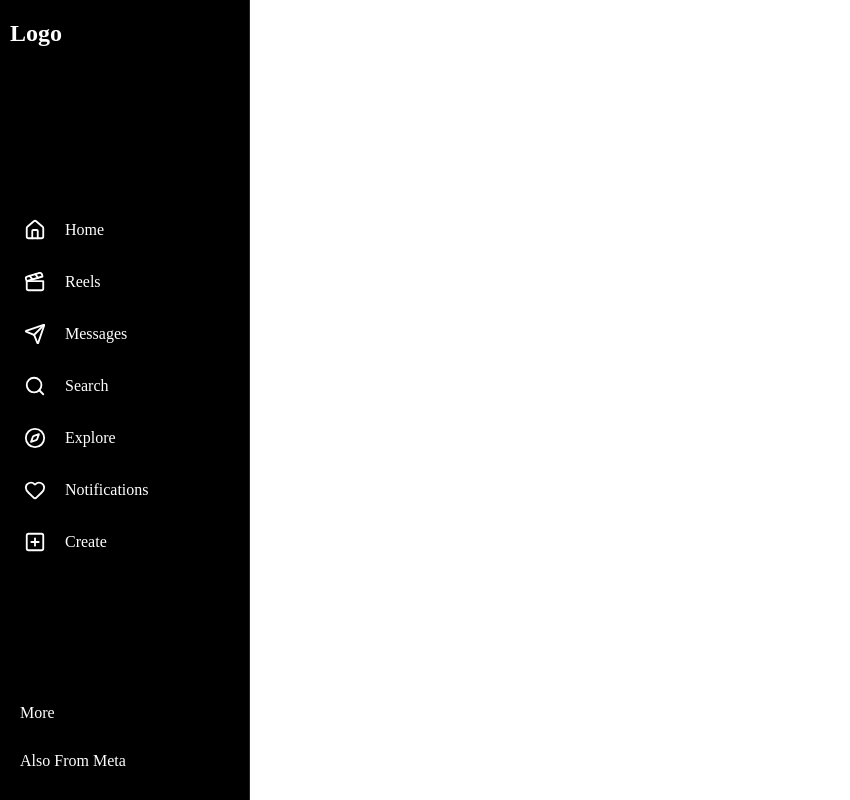
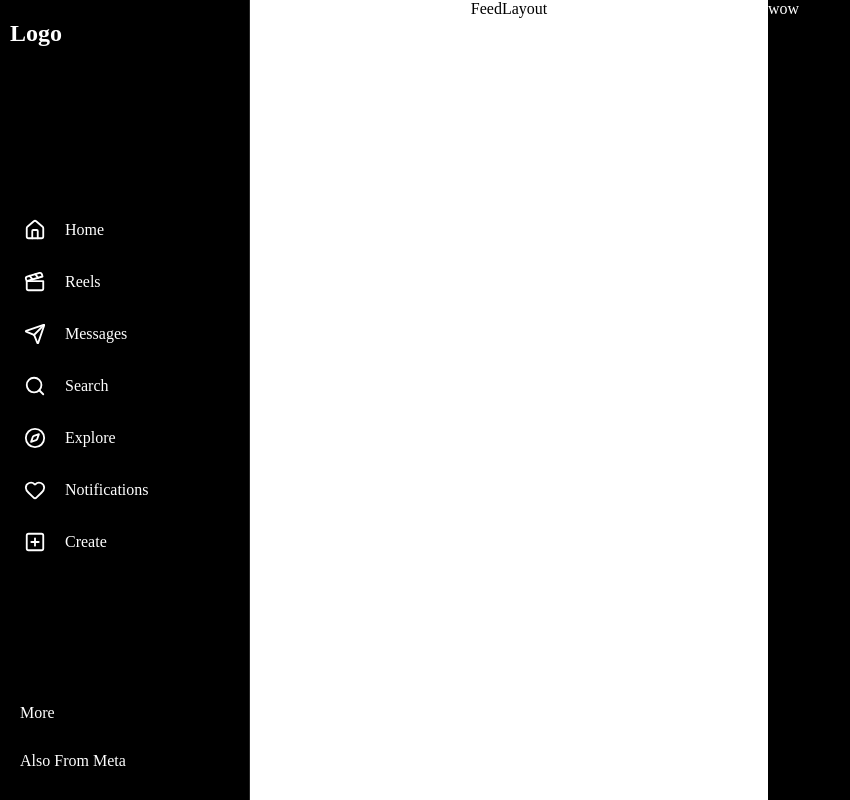
Before and after one commit to Myst-12/Instagram-Clone, a React (Vite) app: page / in a window 1280 px wide. Shown: the whole page, without its empty margins (0-850 px from the left). Built offline with nearby package versions, Linux system fonts and the light colour scheme.

Commit message:
made the basic structure and preparing the right side bar

```diff
--- a/src/App.jsx
+++ b/src/App.jsx
@@ -1,10 +1,14 @@
 import Sidebar from "./Components/layout/Sidebar"
+import RightSidebar from "./Components/layout/RightSidebar"
+import FeedLayout from "./Components/layout/FeedLayout"
 
 
 function App() {
   return(
-    <div>
+    <div className="Home">
       <Sidebar />
+      <FeedLayout />
+      <RightSidebar />
     </div>
   )
 }
--- a/src/Components/layout/RightSidebar.jsx
+++ b/src/Components/layout/RightSidebar.jsx
@@ -1,8 +1,20 @@
 import React from 'react'
 
 const RightSidebar = () => {
+
+  const suggestions = [
+    {name:"user 1", info:"Suggested for you"},
+    {name:"user 2", info:"Suggested for you"},
+    {name:"user 3", info:"New to Instagram"},
+    {name:"user 4", info:"New to Instagram"}
+  ]
+
+
+
   return (
-    <div>RightSidebar</div>
+    <div className='RightSidebar'>
+      wow
+    </div>
   )
 }
 
--- a/src/index.css
+++ b/src/index.css
@@ -3,6 +3,17 @@
   padding: 0;
   box-sizing: border-box;
 }
+
+
+/* HOME */
+
+.Home{
+  display: flex;
+  flex-direction: row;
+  justify-content: space-between;
+}
+
+/* SIDEBARRRRRR */
 
 .SidebarBox {
   width: 80px;
@@ -75,3 +86,13 @@
   flex-direction: column;
   gap: 10px;
 }
+
+
+/* RIGHTSIDEBARRR */
+
+.RightSidebar{
+  height: 100vh;
+  width: 40vw;
+  background-color: black;
+  color: white;
+}
```
